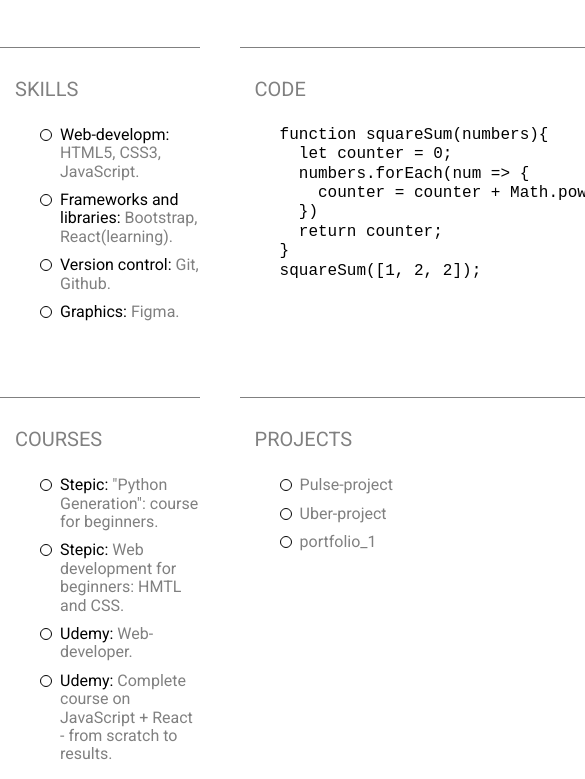
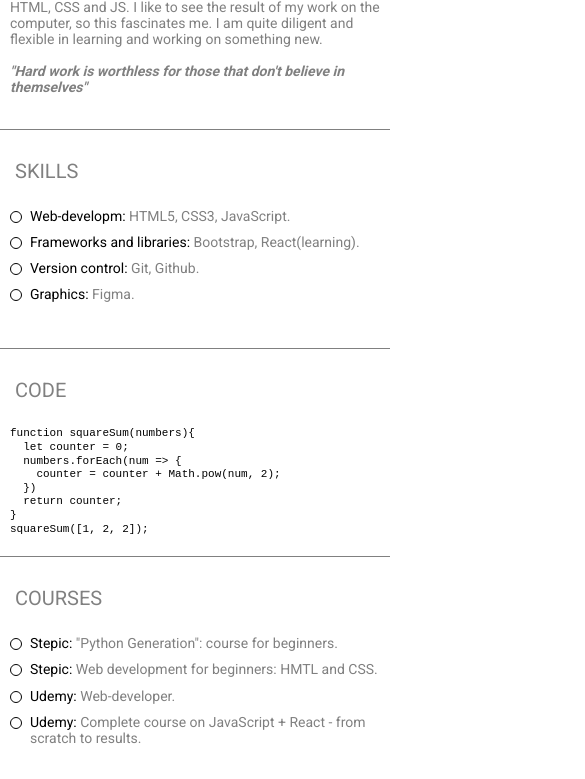
Before and after one commit to tsybulskialex/rsschool-cv, a plain HTML site: page index.html in a window 390 px wide. Shown: the part 873-1652 px from the top of the page, 585 px wide, since content can reach past the window. Drawn offline with Linux system fonts and the light colour scheme.

Commit message:
feat: add css @media

```diff
--- a/css/style.css
+++ b/css/style.css
@@ -247,3 +247,52 @@ body {
 .wrapper_footer .logo {
     width: 100px;
 }
+@media (max-width: 787px) {
+    .my_inform .wrapper {
+        display: grid;
+        grid-template-columns: 1fr;
+        gap: 20px;
+    }
+}
+@media (max-width: 568px) {
+    .my_inform .wrapper {
+        display: grid;
+        grid-template-columns: 1fr;
+        gap: 10px;
+    }
+    .contacts .contacts_link li {
+        font-size: 14px;
+    }
+    .contacts .contacts_link {
+        padding-left: 10px;
+    }
+    .description {
+        padding-left: 10px;
+        line-height: 16px;
+        font-size: 14px;
+    }
+    .skills .skills_item {
+        padding-left: 10px;
+    }
+    .skills .skills_item li {
+        font-size: 14px;
+    }
+    .code_example{
+        padding-left: 10px;
+    }
+    .code_example pre{
+        font-size: 11px;
+    }
+    .courses_item {
+        padding-left: 10px;
+    }
+    .courses .courses_item li {
+        font-size: 14px;
+    }
+    .projects_item {
+        padding-left: 10px;
+    }
+    .projects .projects_item li {
+        font-size: 14px;
+    }
+}
```
